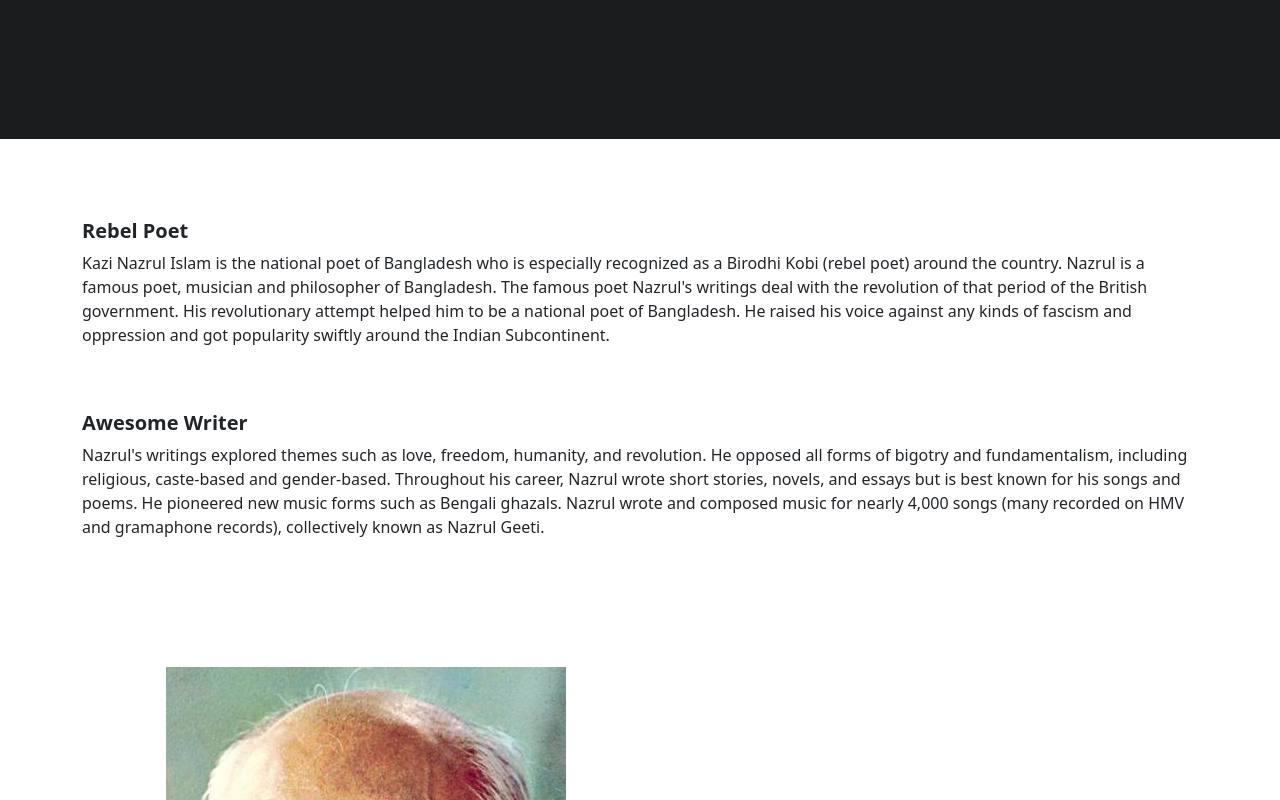
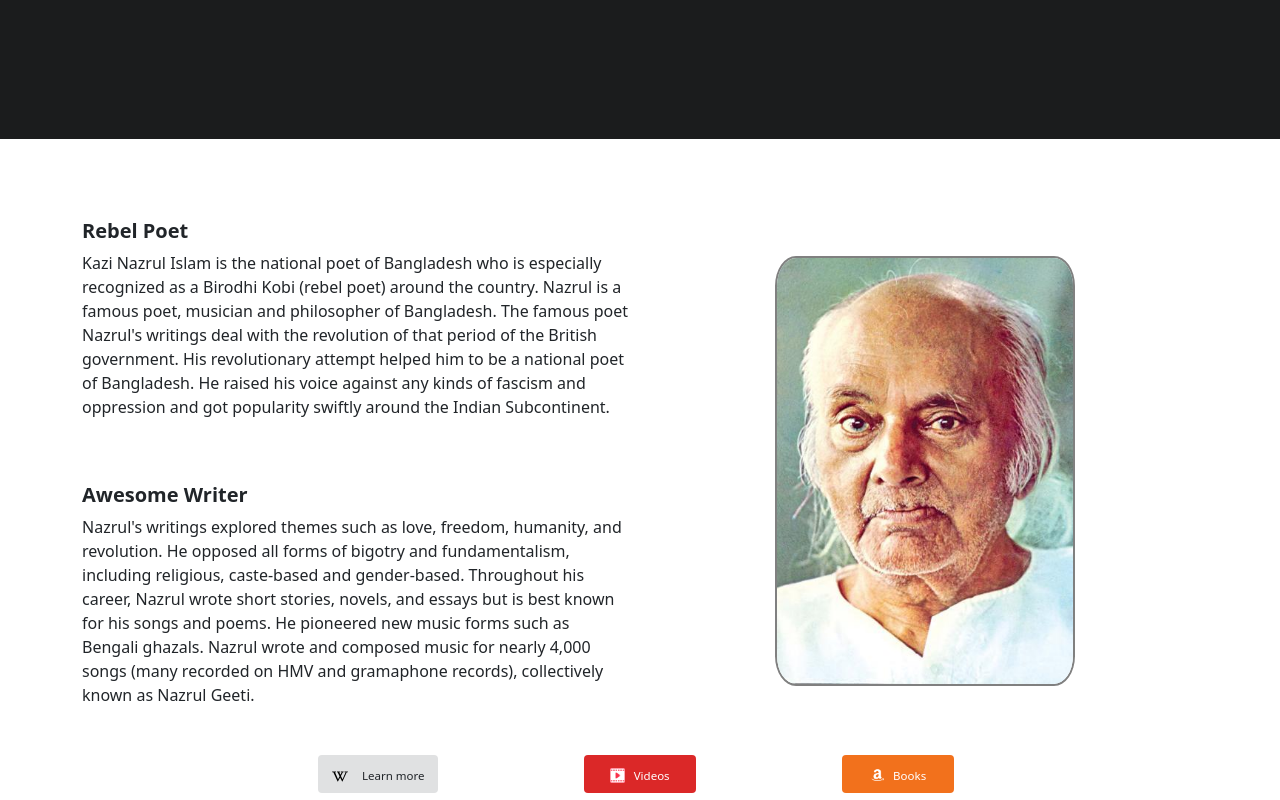
Before and after one commit to ABdevs29/Laud-page, a plain HTML site: page index.html in a window 1280 px wide. Shown: the part 360-1160 px from the top of the page. Drawn offline with nearby package versions, Linux system fonts and the light colour scheme.

Commit message:
Update style.css

```diff
--- a/style.css
+++ b/style.css
@@ -5,7 +5,8 @@
 }
 
 .name {
-  padding: 11em;
+  padding-top: 11em;
+  padding-bottom: 11em;
 }
 
 .fullname {
@@ -13,33 +14,55 @@
 }
 
 .firstrow {
-  display: flexbox !important;
+  display: flex !important;
   justify-content: center !important;
   align-items: center !important;
+  padding-top: 5em;
 }
 
 .left-bio {
-  padding-top: 5em !important;
+  flex: 50%;
   overflow: hidden !important;
   display: inline-block !important;
 }
 
 .right-bio {
-  padding-top: 7em !important;
-  padding-left: 6em !important;
-  display: inline-block !important;
+  flex: 50%;
+  vertical-align: center;
+  text-align: center;
 }
 
+.nazrul-image {
+  width: 300px;
+  height: 430px;
+  border-radius: 7%;
+  border: 2px grey solid;
+}
+
+.wikipedia {
+  text-align: right;
+}
+
+.videos {
+  text-align: center;
+}
+
+.books {
+  text-align: left;
+}
 .button-1 {
   background-color: #E0E1E2 !important;
+  width: 7.5em;
 }
 
 .button-2 {
   background-color: #DB2828 !important;
+  width: 7em;
 }
 
 .button-3 {
   background-color: #F2711C !important;
+  width: 7em;
 }
 
 .firstrow {
```
